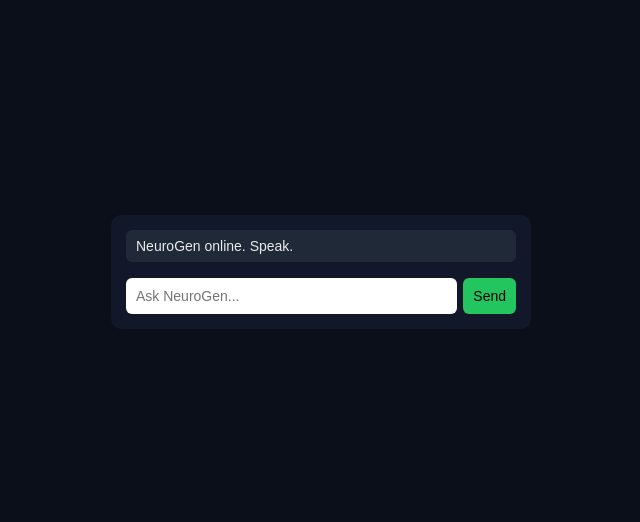
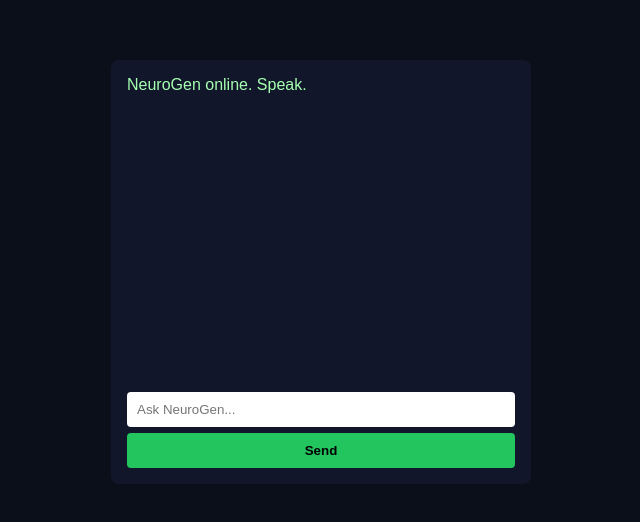
Before and after one commit to username123star/neurogen-ui, a plain HTML site: page index.html in a window 1280 px wide. Shown: the part 128-650 px from the top of the page, without its empty margins (319-959 px from the left). Drawn offline with Linux system fonts and the light colour scheme.

Commit message:
index.html

```diff
--- a/index.html
+++ b/index.html
@@ -4,13 +4,12 @@
   <meta charset="UTF-8" />
   <title>NeuroGen</title>
   <meta name="viewport" content="width=device-width, initial-scale=1.0" />
-
   <style>
     body {
       margin: 0;
       font-family: Arial, sans-serif;
       background: #0b0f1a;
-      color: #eaeaea;
+      color: #fff;
       display: flex;
       justify-content: center;
       align-items: center;
@@ -20,110 +19,91 @@
     .chat {
       width: 100%;
       max-width: 420px;
-      background: #12172a;
-      border-radius: 10px;
-      padding: 15px;
+      background: #11162a;
+      padding: 16px;
+      border-radius: 8px;
       box-sizing: border-box;
-      display: flex;
-      flex-direction: column;
     }
 
     .messages {
-      flex: 1;
+      height: 300px;
       overflow-y: auto;
       margin-bottom: 10px;
     }
 
     .msg {
-      padding: 8px 10px;
-      border-radius: 6px;
-      margin-bottom: 6px;
-      font-size: 14px;
+      margin-bottom: 8px;
     }
 
     .user {
-      background: #2563eb;
-      align-self: flex-end;
+      color: #4ea1ff;
     }
 
     .bot {
-      background: #1f2937;
-      align-self: flex-start;
+      color: #a6ffb0;
     }
 
     input, button {
+      width: 100%;
       padding: 10px;
-      font-size: 14px;
-      border-radius: 6px;
+      margin-top: 6px;
       border: none;
-    }
-
-    input {
-      flex: 1;
-      margin-right: 6px;
+      border-radius: 4px;
+      box-sizing: border-box;
     }
 
     button {
       background: #22c55e;
-      color: #000;
+      font-weight: bold;
       cursor: pointer;
-    }
-
-    .input-row {
-      display: flex;
     }
   </style>
 </head>
+<body>
 
-<body>
   <div class="chat">
     <div class="messages" id="messages">
       <div class="msg bot">NeuroGen online. Speak.</div>
     </div>
 
-    <div class="input-row">
-      <input id="input" placeholder="Ask NeuroGen..." />
-      <button onclick="send()">Send</button>
-    </div>
+    <input id="input" placeholder="Ask NeuroGen..." />
+    <button onclick="send()">Send</button>
   </div>
 
   <script>
-    const API = "https://neurogen.up.railway.app/ask";
+    const API_URL = "https://neurogen.up.railway.app/ask";
+    const messages = document.getElementById("messages");
+    const input = document.getElementById("input");
+
+    function add(role, text) {
+      const div = document.createElement("div");
+      div.className = "msg " + role;
+      div.textContent = (role === "user" ? "You: " : "NeuroGen: ") + text;
+      messages.appendChild(div);
+      messages.scrollTop = messages.scrollHeight;
+    }
 
     async function send() {
-      const input = document.getElementById("input");
       const text = input.value.trim();
       if (!text) return;
 
-      addMessage(text, "user");
+      add("user", text);
       input.value = "";
 
       try {
-        const res = await fetch("https://neurogen.up.railway.app/ask", {
-  method: "POST",
-  headers: {
-    "Content-Type": "application/json"
-  },
-  body: JSON.stringify({
-    message: userInput
-  })
-});
+        const res = await fetch(API_URL, {
+          method: "POST",
+          headers: { "Content-Type": "application/json" },
+          body: JSON.stringify({ message: text })
+        });
 
         const data = await res.json();
-        addMessage(data.reply || "No response.", "bot");
-      } catch (e) {
-        addMessage("Connection error.", "bot");
+        add("bot", data.reply || "No response.");
+      } catch (err) {
+        add("bot", "Connection error.");
       }
     }
+  </script>
 
-    function addMessage(text, cls) {
-      const box = document.getElementById("messages");
-      const div = document.createElement("div");
-      div.className = "msg " + cls;
-      div.textContent = text;
-      box.appendChild(div);
-      box.scrollTop = box.scrollHeight;
-    }
-  </script>
 </body>
 </html>
```
